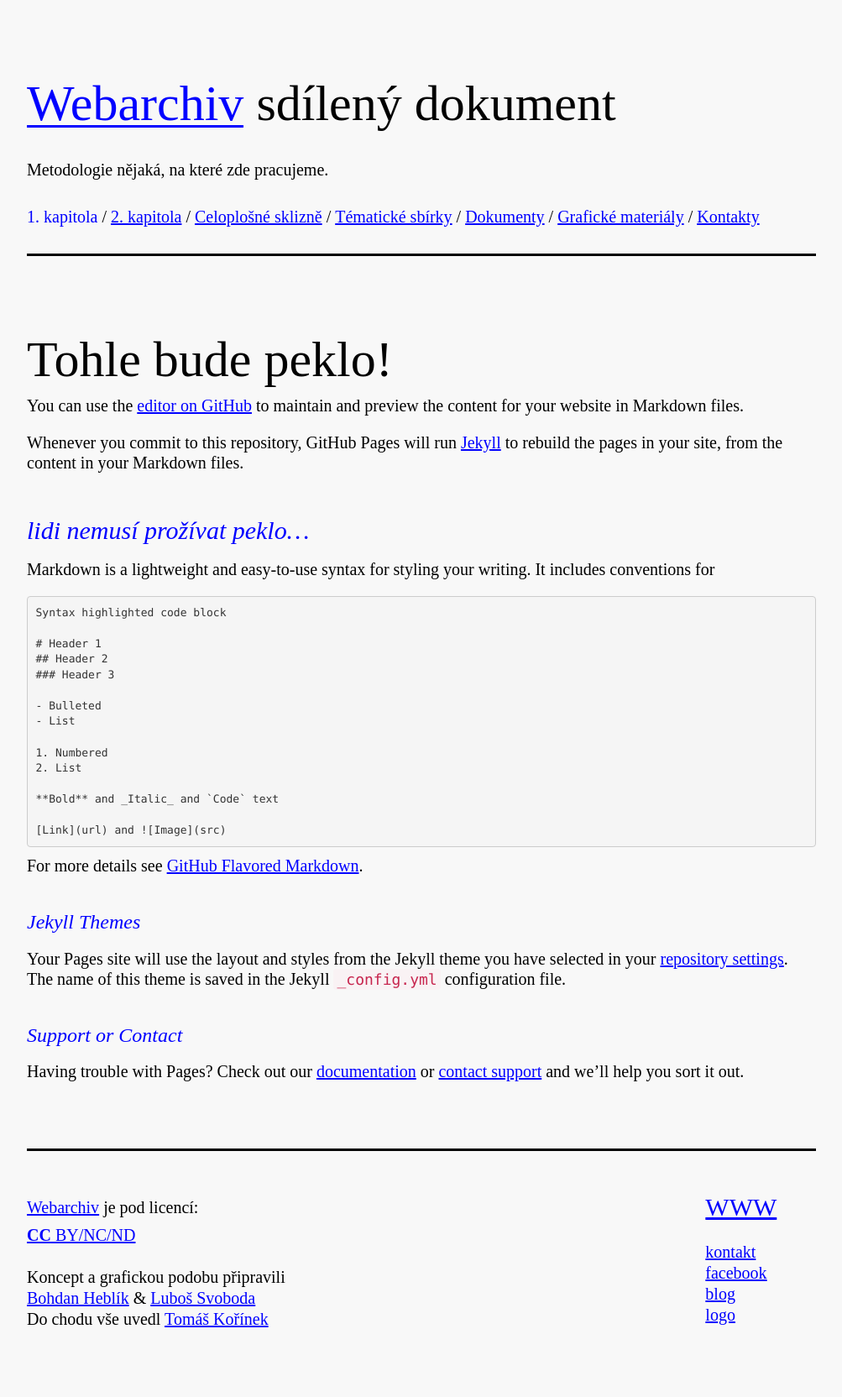
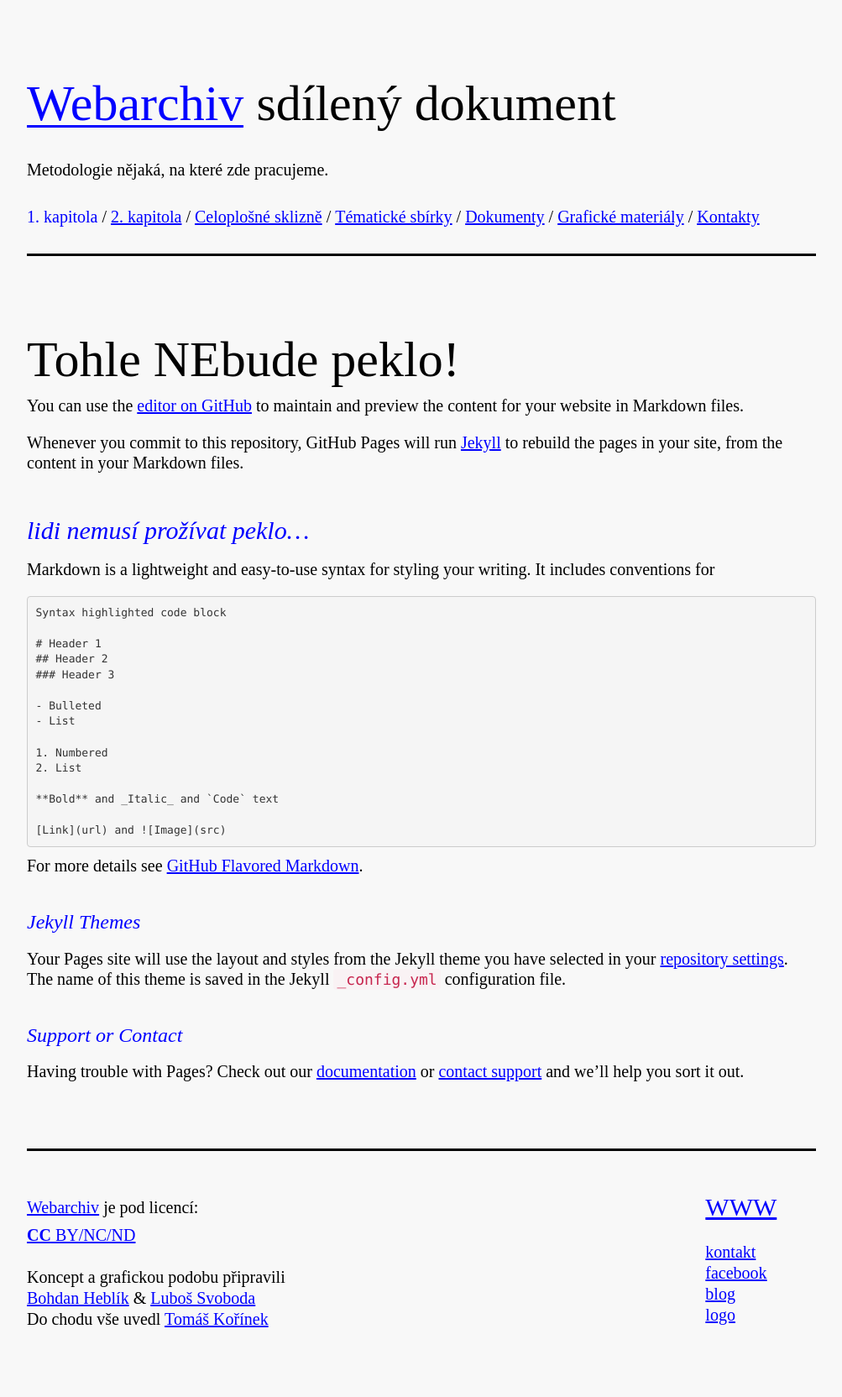
Before and after one commit to kvasnicaj/kvasnicaj.github.io, a Jekyll site: the page built from index.md, in a window 1280 px wide. Shown: the whole page at 84% size, without its empty margins (138-1141 px from the left). Built offline with Jekyll 4.4.1, drawn with Linux system fonts in a browser that asks for light colours.

Commit message:
uprava nadpisu

```diff
--- a/index.md
+++ b/index.md
@@ -3,7 +3,7 @@ layout: default
 title: Webarchiv
 ---
 
-# Tohle bude peklo!
+# Tohle NEbude peklo!
 
 You can use the [editor on GitHub](https://github.com/kvasnicaj/kvasnicaj.github.io/edit/master/index.md) to maintain and preview the content for your website in Markdown files.
 
```
